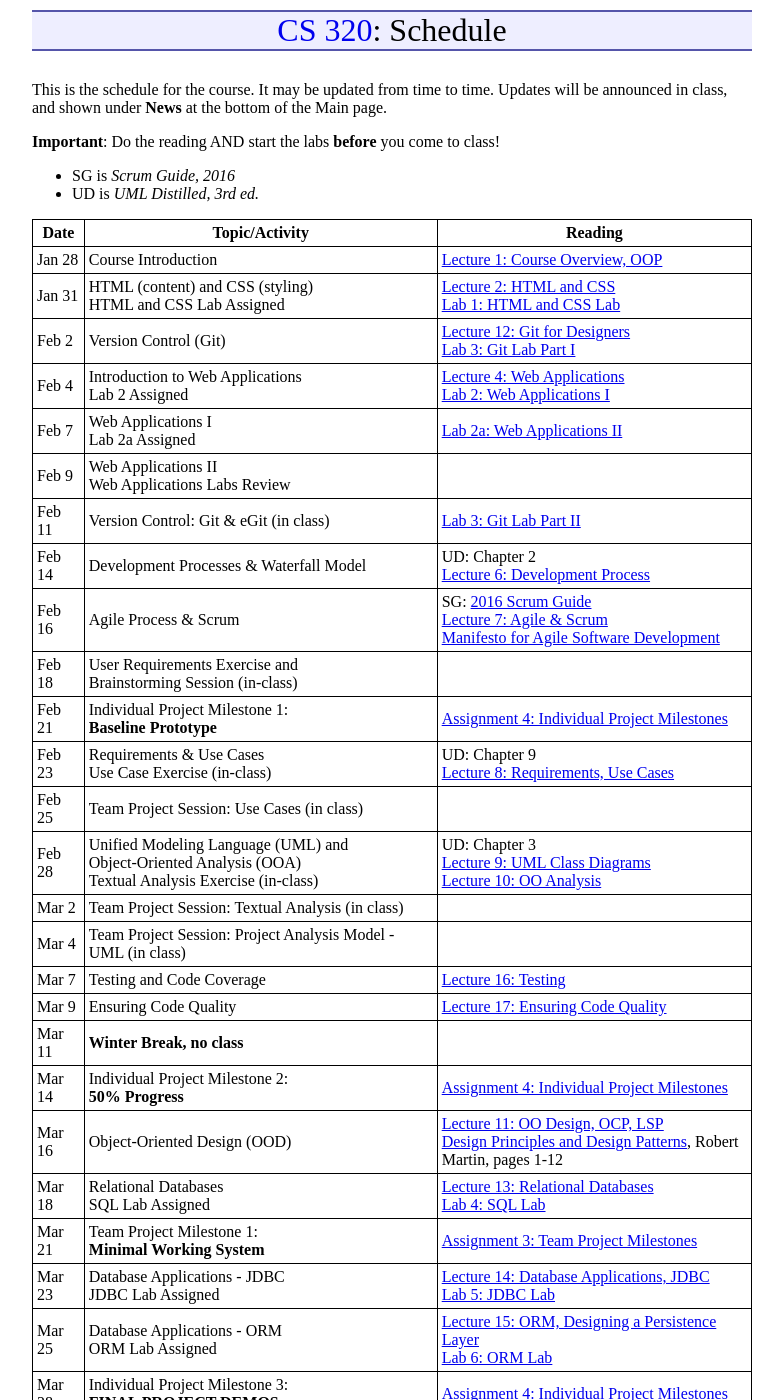
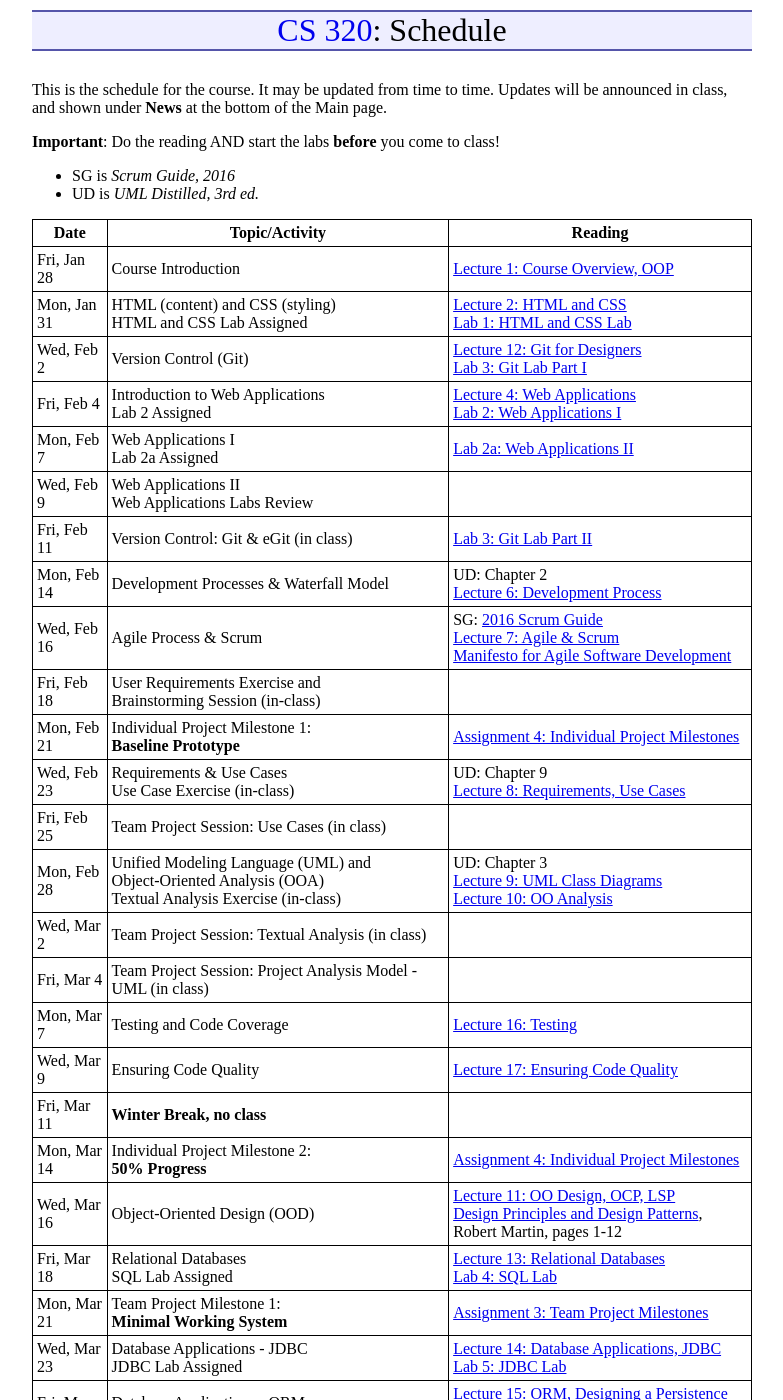
Before and after one commit to ycpcs/cs320-spring2022, a Jekyll site: the page built from schedule.md, in a window 1280 px wide and 1400 px high. Shown: the whole window, without its empty margins (248-1031 px from the left). Built offline with Jekyll 4.4.1, drawn with Linux system fonts in a browser that asks for light colours; some of the changed text lies outside the part shown.

Commit message:
added days of week

```diff
--- a/schedule.md
+++ b/schedule.md
@@ -10,57 +10,57 @@ This is the schedule for the course.  It may be updated from time to time.  Upda
 * SG is *Scrum Guide, 2016*
 * UD is *UML Distilled, 3rd ed.*
 
-Date     | Topic/Activity               | Reading
--------- | ---------------------------- | ----------------------------
-Jan 28 | Course Introduction | [Lecture 1: Course Overview, OOP](lectures/lecture01.html)
-Jan 31 | HTML (content) and CSS (styling) <br> HTML and CSS Lab Assigned | [Lecture 2: HTML and CSS](lectures/lecture02.html)<br> [Lab 1: HTML and CSS Lab](./labs/lab01.html)
-Feb 2  | Version Control (Git) | [Lecture 12: Git for Designers](https://web.archive.org/web/20150301060509/http://hoth.entp.com/output/git_for_designers.html)<br>  [Lab 3: Git Lab Part I](./labs/lab03.html)
-Feb 4  | Introduction to Web Applications <br> Lab 2 Assigned | [Lecture 4: Web Applications](lectures/lecture04.html) <br>  [Lab 2: Web Applications I](./labs/lab02.html)
-Feb 7  | Web Applications I <br> Lab 2a Assigned | [Lab 2a: Web Applications II](./labs/lab02a.html)
-Feb 9  | Web Applications II <br> Web Applications Labs Review |
-Feb 11 | Version Control: Git & eGit (in class) | [Lab 3: Git Lab Part II](./labs/lab03.html)
-Feb 14 | Development Processes & Waterfall Model | UD: Chapter 2 <br> [Lecture 6: Development Process](lectures/lecture06.html)
-Feb 16 | Agile Process & Scrum |  SG: [2016 Scrum Guide](lectures/lecture07/2016_Scrum_Guide_US.pdf) <br> [Lecture 7: Agile & Scrum](lectures/lecture07.html) <br> [Manifesto for Agile Software Development](http://www.agilemanifesto.org/)
-Feb 18 | User Requirements Exercise and <br> Brainstorming Session (in-class) |
-Feb 21 | Individual Project Milestone 1:<br> **Baseline Prototype** | [Assignment 4: Individual Project Milestones](assign/assign04.html)
-Feb 23 | Requirements & Use Cases<br>Use Case Exercise (in-class) | UD: Chapter 9 <br> [Lecture 8: Requirements, Use Cases](lectures/lecture08.html)
-Feb 25 | Team Project Session: Use Cases (in class) |
-Feb 28 | Unified Modeling Language (UML) and <br> Object-Oriented Analysis (OOA)<br>Textual Analysis Exercise (in-class) | UD: Chapter 3 <br> [Lecture 9: UML Class Diagrams](lectures/lecture09.html) <br> [Lecture 10: OO Analysis](lectures/lecture10.html)
-Mar 2  | Team Project Session: Textual Analysis (in class) |
-Mar 4  | Team Project Session: Project Analysis Model - UML (in class)
-Mar 7  | Testing and Code Coverage | [Lecture 16: Testing](lectures/lecture16.html)
-Mar 9  | Ensuring Code Quality | [Lecture 17: Ensuring Code Quality](lectures/lecture17.html)
-Mar 11 | **Winter Break, no class**
-Mar 14 | Individual Project Milestone 2:<br> **50% Progress** | [Assignment 4: Individual Project Milestones](assign/assign04.html)
-Mar 16 | Object-Oriented Design (OOD) | [Lecture 11: OO Design, OCP, LSP](lectures/lecture11.html)<br> [Design Principles and Design Patterns](lectures/lecture11/Principles_and_Patterns.pdf), Robert Martin, pages 1-12
-Mar 18 | Relational Databases<br> SQL Lab Assigned | [Lecture 13: Relational Databases](lectures/lecture13.html)<br> [Lab 4: SQL Lab](./labs/lab04.html)
-Mar 21 | Team Project Milestone 1:<br> **Minimal Working System** | [Assignment 3: Team Project Milestones](assign/assign03.html)
-Mar 23 | Database Applications - JDBC<br> JDBC Lab Assigned | [Lecture 14: Database Applications, JDBC](lectures/lecture14.html)<br> [Lab 5: JDBC Lab](./labs/lab05.html)
-Mar 25 | Database Applications - ORM <br> ORM Lab Assigned | [Lecture 15: ORM, Designing a Persistence Layer](lectures/lecture15.html)<br> [Lab 6: ORM Lab](./labs/lab06.html)
-Mar 28 | Individual Project Milestone 3:<br> **FINAL PROJECT DEMOS** | [Assignment 4: Individual Project Milestones](assign/assign04.html)
-Mar 29 | Individual Project Report Due | [Assignment 9: Individual Project Deliverables](assign/assign09.html)
-Mar 30 | SQL / JDBC / ORM Labs Review
-Apr 1  | Work Ethic Lecture
-Apr 4  | Team Project Milestone 2:<br> **Progress on Navigation & Features** | [Assignment 3: Team Project Milestones](assign/assign03.html)<br>
-Apr 5  | Team Project Mid-Semester Self / Peer Evaluations Due | [Assignment 11: Team Project Self / Peer Evaluation](assign/assign11.html)
-Apr 6  | Library Project Example Analysis & Review (part 1) | **Take Home Exam (handed out)**
-Apr 8  | Library Project Example Analysis & Review (part 2) | **Take Home Exam (due: in-class)**
-Apr 11 | Team Project Work Session (in-class)
-Apr 13 | Team Project Work Session (in-class)
-Apr 15 | **Spring Break (no class)**
-Apr 18 | **Spring Break (no class)**
-Apr 20 | Team Project Work Session (in-class)
-Apr 22 | Team Project Work Session (in-class)
-Apr 25 | Team Project Milestone 3:<br> **75% Working System** | [Assignment 3: Team Project Milestones](assign/assign03.html)
-Apr 27 | Team Project Work Session (in-class)
-Apr 29 | Team Project Work Session (in-class)
-May 2  | Team Project Work Session (in-class)
-May 4  | Team Project Work Session (in-class)
-May 6  | Team Project Work Session (last class session of semester)
-May 7  | Team Project Report Due | [Assignment 8: Team Project Deliverables](assign/assign08.html)
-May 8  | Team Project Reflection Due<br>Team Project Final Self / Peer Evaluations Due | [Assignment 10: Team Project Reflection](assign/assign10.html)<br> [Assignment 11: Team Project Self / Peer Evaluation](assign/assign11.html)
-May 9  | **TEAM PROJECT FINAL PRESENTATIONS (Section 103)**<br>Final Exam Period (3:00 to 5:00) | [Assignment 8: Team Project Deliverables](assign/assign08.html)
-May 11 | **TEAM PROJECT FINAL PRESENTATIONS (Sections 101 & 102)**<br>Final Exam Periods (8:00 to 10:00, 10:15 to 12:15) | [Assignment 8: Team Project Deliverables](assign/assign08.html)
+Date       | Topic/Activity               | Reading
+---------- | ---------------------------- | ----------------------------
+Fri, Jan 28 | Course Introduction | [Lecture 1: Course Overview, OOP](lectures/lecture01.html)
+Mon, Jan 31 | HTML (content) and CSS (styling) <br> HTML and CSS Lab Assigned | [Lecture 2: HTML and CSS](lectures/lecture02.html)<br> [Lab 1: HTML and CSS Lab](./labs/lab01.html)
+Wed, Feb 2  | Version Control (Git) | [Lecture 12: Git for Designers](https://web.archive.org/web/20150301060509/http://hoth.entp.com/output/git_for_designers.html)<br>  [Lab 3: Git Lab Part I](./labs/lab03.html)
+Fri, Feb 4  | Introduction to Web Applications <br> Lab 2 Assigned | [Lecture 4: Web Applications](lectures/lecture04.html) <br>  [Lab 2: Web Applications I](./labs/lab02.html)
+Mon, Feb 7  | Web Applications I <br> Lab 2a Assigned | [Lab 2a: Web Applications II](./labs/lab02a.html)
+Wed, Feb 9  | Web Applications II <br> Web Applications Labs Review |
+Fri, Feb 11 | Version Control: Git & eGit (in class) | [Lab 3: Git Lab Part II](./labs/lab03.html)
+Mon, Feb 14 | Development Processes & Waterfall Model | UD: Chapter 2 <br> [Lecture 6: Development Process](lectures/lecture06.html)
+Wed, Feb 16 | Agile Process & Scrum |  SG: [2016 Scrum Guide](lectures/lecture07/2016_Scrum_Guide_US.pdf) <br> [Lecture 7: Agile & Scrum](lectures/lecture07.html) <br> [Manifesto for Agile Software Development](http://www.agilemanifesto.org/)
+Fri, Feb 18 | User Requirements Exercise and <br> Brainstorming Session (in-class) |
+Mon, Feb 21 | Individual Project Milestone 1:<br> **Baseline Prototype** | [Assignment 4: Individual Project Milestones](assign/assign04.html)
+Wed, Feb 23 | Requirements & Use Cases<br>Use Case Exercise (in-class) | UD: Chapter 9 <br> [Lecture 8: Requirements, Use Cases](lectures/lecture08.html)
+Fri, Feb 25 | Team Project Session: Use Cases (in class) |
+Mon, Feb 28 | Unified Modeling Language (UML) and <br> Object-Oriented Analysis (OOA)<br>Textual Analysis Exercise (in-class) | UD: Chapter 3 <br> [Lecture 9: UML Class Diagrams](lectures/lecture09.html) <br> [Lecture 10: OO Analysis](lectures/lecture10.html)
+Wed, Mar 2  | Team Project Session: Textual Analysis (in class) |
+Fri, Mar 4  | Team Project Session: Project Analysis Model - UML (in class)
+Mon, Mar 7  | Testing and Code Coverage | [Lecture 16: Testing](lectures/lecture16.html)
+Wed, Mar 9  | Ensuring Code Quality | [Lecture 17: Ensuring Code Quality](lectures/lecture17.html)
+Fri, Mar 11 | **Winter Break, no class**
+Mon, Mar 14 | Individual Project Milestone 2:<br> **50% Progress** | [Assignment 4: Individual Project Milestones](assign/assign04.html)
+Wed, Mar 16 | Object-Oriented Design (OOD) | [Lecture 11: OO Design, OCP, LSP](lectures/lecture11.html)<br> [Design Principles and Design Patterns](lectures/lecture11/Principles_and_Patterns.pdf), Robert Martin, pages 1-12
+Fri, Mar 18 | Relational Databases<br> SQL Lab Assigned | [Lecture 13: Relational Databases](lectures/lecture13.html)<br> [Lab 4: SQL Lab](./labs/lab04.html)
+Mon, Mar 21 | Team Project Milestone 1:<br> **Minimal Working System** | [Assignment 3: Team Project Milestones](assign/assign03.html)
+Wed, Mar 23 | Database Applications - JDBC<br> JDBC Lab Assigned | [Lecture 14: Database Applications, JDBC](lectures/lecture14.html)<br> [Lab 5: JDBC Lab](./labs/lab05.html)
+Fri, Mar 25 | Database Applications - ORM <br> ORM Lab Assigned | [Lecture 15: ORM, Designing a Persistence Layer](lectures/lecture15.html)<br> [Lab 6: ORM Lab](./labs/lab06.html)
+Mon, Mar 28 | Individual Project Milestone 3:<br> **FINAL PROJECT DEMOS** | [Assignment 4: Individual Project Milestones](assign/assign04.html)
+Tue, Mar 29 | Individual Project Report Due | [Assignment 9: Individual Project Deliverables](assign/assign09.html)
+Wed, Mar 30 | SQL / JDBC / ORM Labs Review
+Fri, Apr 1  | Work Ethic Lecture
+Mon, Apr 4  | Team Project Milestone 2:<br> **Progress on Navigation & Features** | [Assignment 3: Team Project Milestones](assign/assign03.html)<br>
+Tue, Apr 5  | Team Project Mid-Semester Self / Peer Evaluations Due | [Assignment 11: Team Project Self / Peer Evaluation](assign/assign11.html)
+Wed, Apr 6  | Library Project Example Analysis & Review (part 1) | **Take Home Exam (handed out)**
+Fri, Apr 8  | Library Project Example Analysis & Review (part 2) | **Take Home Exam (due: in-class)**
+Mon, Apr 11 | Team Project Work Session (in-class)
+Wed, Apr 13 | Team Project Work Session (in-class)
+Fri, Apr 15 | **Spring Break (no class)**
+Mon, Apr 18 | **Spring Break (no class)**
+Wed, Apr 20 | Team Project Work Session (in-class)
+Fri, Apr 22 | Team Project Work Session (in-class)
+Mon, Apr 25 | Team Project Milestone 3:<br> **75% Working System** | [Assignment 3: Team Project Milestones](assign/assign03.html)
+Wed, Apr 27 | Team Project Work Session (in-class)
+Fri, Apr 29 | Team Project Work Session (in-class)
+Mon, May 2  | Team Project Work Session (in-class)
+Wed, May 4  | Team Project Work Session (in-class)
+Fri, May 6  | Team Project Work Session (last class session of semester)
+Sat, May 7  | Team Project Report Due | [Assignment 8: Team Project Deliverables](assign/assign08.html)
+Sun, May 8  | Team Project Reflection Due<br>Team Project Final Self / Peer Evaluations Due | [Assignment 10: Team Project Reflection](assign/assign10.html)<br> [Assignment 11: Team Project Self / Peer Evaluation](assign/assign11.html)
+Mon, May 9  | **TEAM PROJECT FINAL PRESENTATIONS (Section 103)**<br>Final Exam Period (3:00 to 5:00) | [Assignment 8: Team Project Deliverables](assign/assign08.html)
+Wed, May 11 | **TEAM PROJECT FINAL PRESENTATIONS (Sections 101 & 102)**<br>Final Exam Periods (8:00 to 10:00, 10:15 to 12:15) | [Assignment 8: Team Project Deliverables](assign/assign08.html)
 
 <!-- Commenting out rest of schedule until it's needed - and the dates will change, anyway
 -->
```
